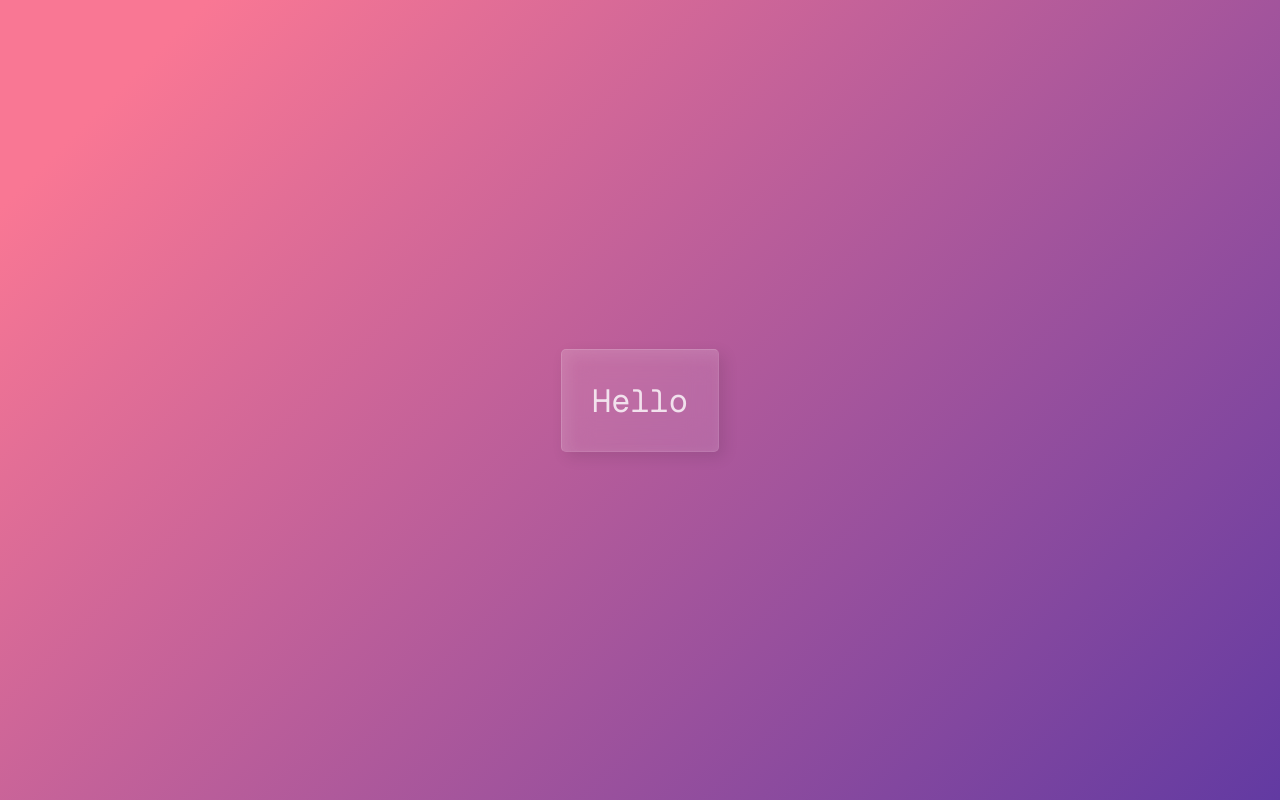
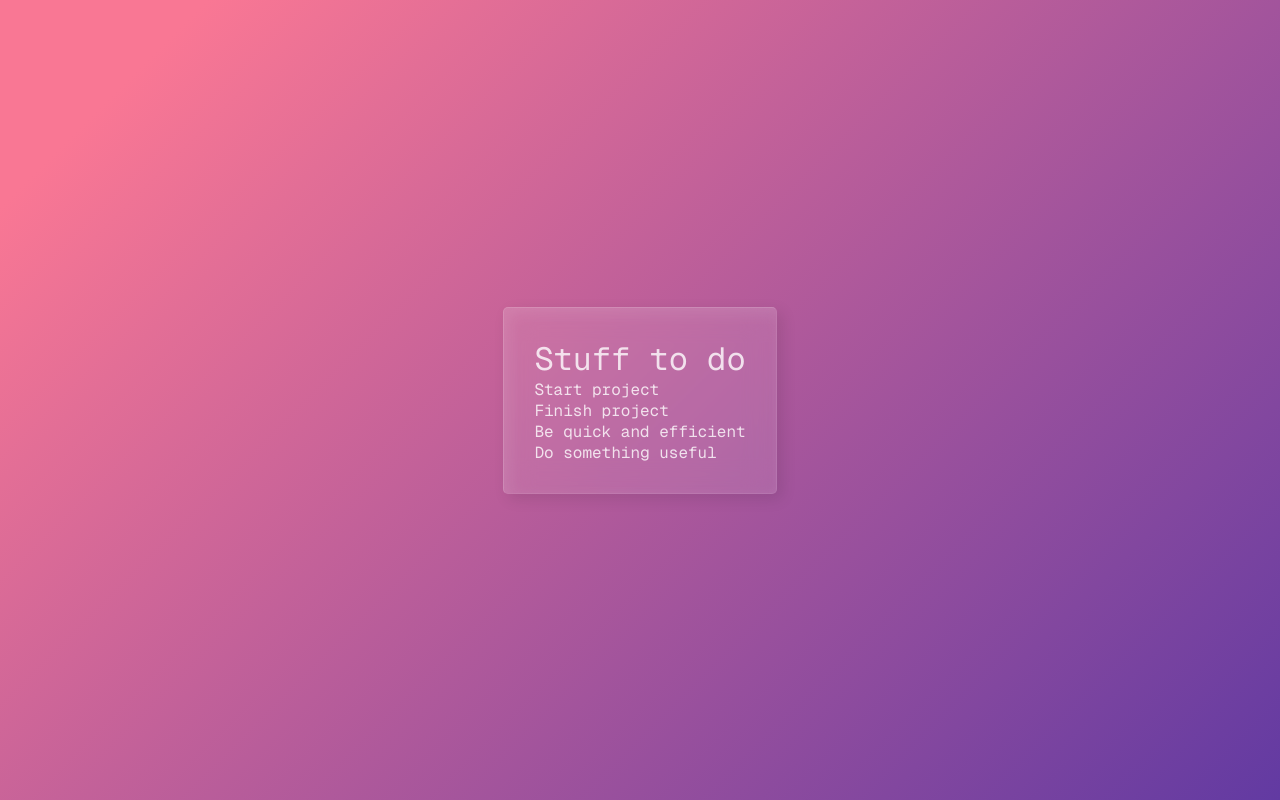
Before and after one commit to coding-z/Timely, a Next.js app: page / in a window 1280 px wide. Built offline with nearby package versions, Linux system fonts and the light colour scheme.

Commit message:
Add initial checklist component

```diff
--- a/app/page.tsx
+++ b/app/page.tsx
@@ -1,9 +1,10 @@
+import Checklist from "../components/checklist";
 import Glass from "../components/glass";
 
 export default function Page() {
   return (
     <Glass>
-      <h1>Hello</h1>
+      <Checklist />
     </Glass>
   );
 }
--- a/app/template.tsx
+++ b/app/template.tsx
@@ -40,6 +40,12 @@ export default function Template({ children }: { children: React.ReactNode }) {
         h1, h2, h3, h4, h5, h6, p {
           margin: 0;
         }
+
+        ul {
+          list-style-type: none;
+          margin: 0;
+          padding: 0;
+        }
       `}</style>
     </>
   );
--- /dev/null
+++ b/components/checklist.tsx
@@ -0,0 +1,32 @@
+interface ChecklistItem {
+  id: number;
+  name: string;
+}
+
+interface Checklist {
+  title: string;
+  items: ChecklistItem[];
+}
+
+const mockData: Checklist = {
+  title: "Stuff to do",
+  items: [
+    { id: 1, name: "Start project" },
+    { id: 2, name: "Finish project" },
+    { id: 3, name: "Be quick and efficient" },
+    { id: 4, name: "Do something useful" }
+  ]
+};
+
+export default function Checklist({ checklist = mockData }: { checklist?: Checklist; }) {
+  return (
+    <>
+      <h1>{checklist.title}</h1>
+      <ul>
+        {checklist.items.map((item) => (
+          <li key={item.id}>{item.name}</li>
+        ))}
+      </ul>
+    </>
+  );
+}
```
